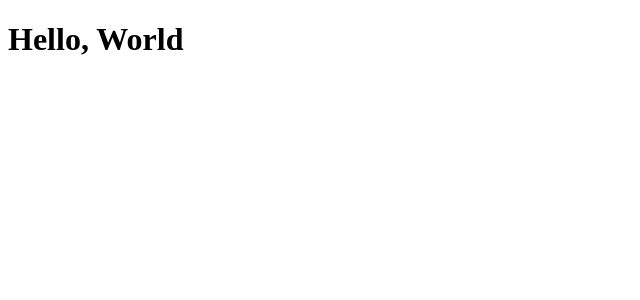
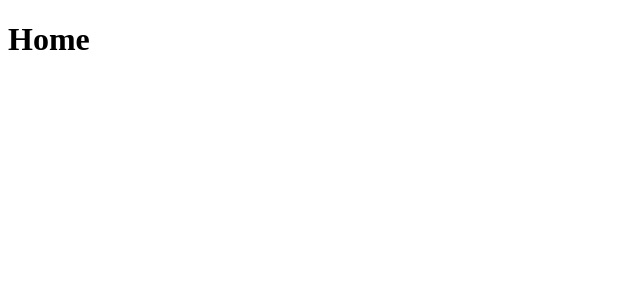
Before and after one commit to zarnihpyoe/rr4, a React (Create React App) app: page / in a window 1280 px wide. Shown: the top 300 px of the page, without its empty margins (0-640 px from the left). Built offline with nearby package versions, Linux system fonts and the light colour scheme; the HTML template or start-up script is replaced by a standard one.

Commit message:
lesson2: Use Route with different styles

```diff
--- a/src/App.js
+++ b/src/App.js
@@ -1,9 +1,24 @@
 import React from 'react'
-import { BrowserRouter as Router } from 'react-router-dom'
+import {
+  BrowserRouter as Router,
+  Route,
+ } from 'react-router-dom'
+
+const Home = (props) => {
+  /* to checkout what's inside props which got passed in when the route calls the component */
+  console.log(props)
+  return (<h1>Home</h1>)
+}
 
 const App = () => (
   <Router>
-    <h1>Hello, World</h1>
+    <div>
+      <Route exact path='/' component={Home} />
+      <Route path='/about' render={() => <h1>About</h1>} />
+      <Route
+        path='/contact'
+        children={({match}) => match && <h1>Contact</h1>} />
+    </div>
   </Router>
 )
 
```
